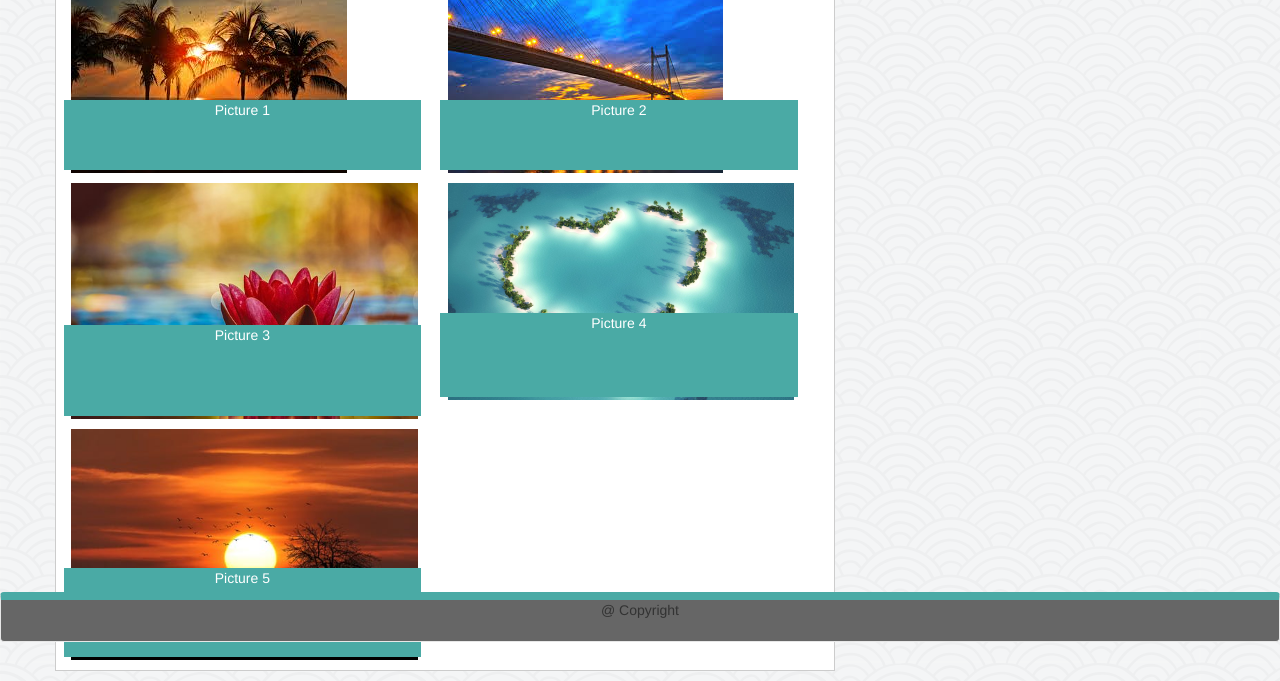
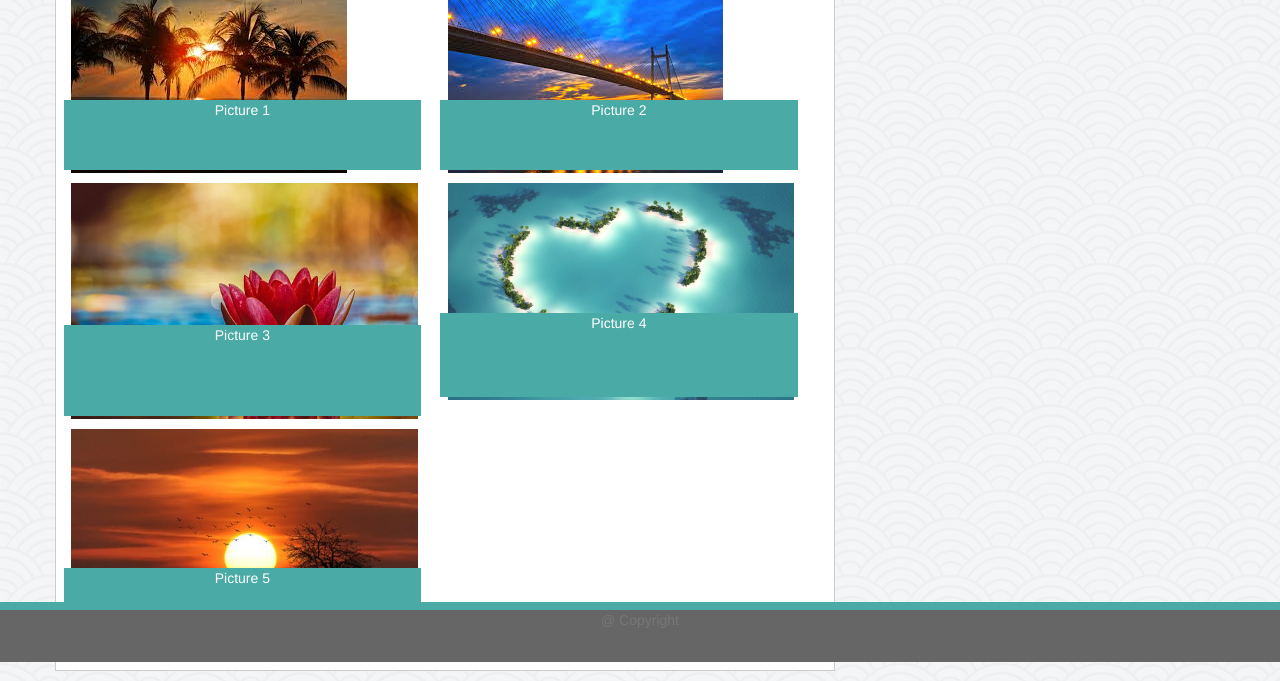
Before and after one commit to VioletaMeliton/Bootstrap-Portfolio, a plain HTML site: page portfolio.html in a window 1280 px wide. Shown: the part 138-819 px from the top of the page. Drawn offline with nearby package versions, Linux system fonts and the light colour scheme.

Commit message:
last commit

```diff
--- a/assets/css/style.css
+++ b/assets/css/style.css
@@ -28,6 +28,16 @@ h3{
     background-color: #666;
     border-top: 8px solid #4aaaa5;
 }
+.navbar-fixed-bottom{
+    bottom: 0;
+    right:0;
+    width: 100%;
+    height: 60px;
+    text-align: center;
+    background-color: #666;
+    border-top: 8px solid #4aaaa5;
+}
+}
 
 .media-object{
     margin: 10px;
@@ -44,6 +54,7 @@ h3{
 
 
 }
+
 
 .navbar-header{
     padding-left: 20px;
--- a/portfolio.html
+++ b/portfolio.html
@@ -75,12 +75,9 @@
 
                 </div>
             </div>
-            <nav class="navbar navbar-default changefooter">
-                <div class="container-fluid">
-                        <p class="text-center topspace">@ Copyright</p>
-
-                </div>
-            </nav>
+            <footer class="navbar-fixed-bottom">
+                    <p class="text-muted">@ Copyright</p>
+                </footer>
            <script src="https://maxcdn.bootstrapcdn.com/bootstrap/3.3.7/js/bootstrap.min.js" integrity="sha384-Tc5IQib027qvyjSMfHjOMaLkfuWVxZxUPnCJA7l2mCWNIpG9mGCD8wGNIcPD7Txa" crossorigin="anonymous"></script>
         </body>
         </html>
```
Also changed, not shown: contact.html (+1 -1 lines).
